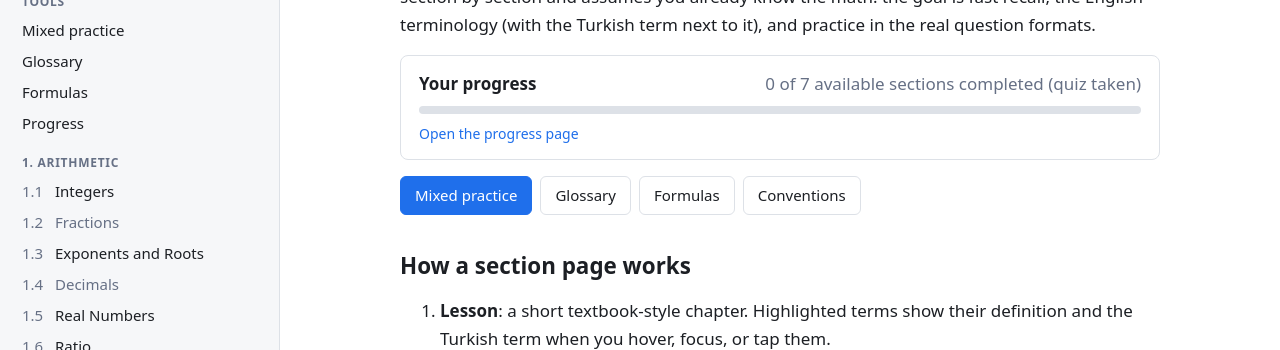
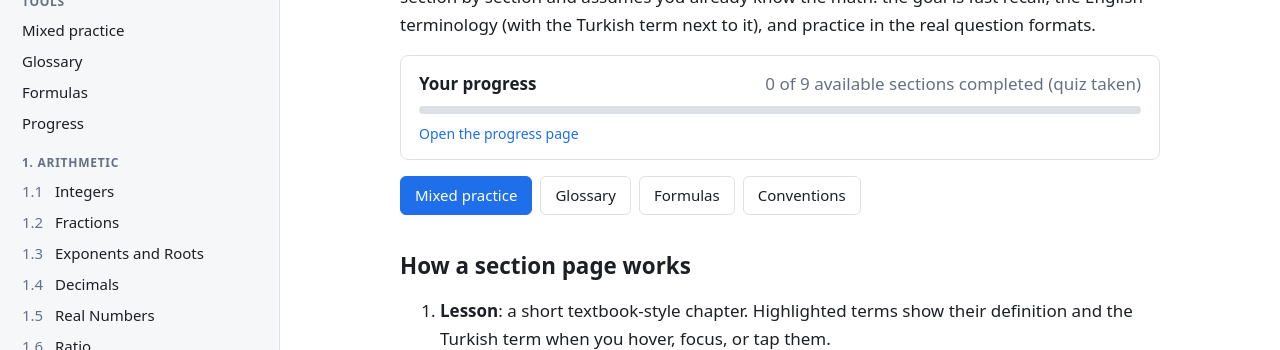
Before and after one commit to enesdemirelus/gre-math-2, a Next.js app: page / in a window 1280 px wide. Shown: the part 140-490 px from the top of the page. Built offline with nearby package versions, Linux system fonts and the light colour scheme.

Commit message:
Add section(s): 1-2-fractions 1-4-decimals 1-3-exponents-and-roots 1-6-ratio
Co-Authored-By: Claude Opus 5.5 <noreply@anthropic.com>
Claude-Session: https://claude.ai/code/session_01FYZPQEg3a7TeuPwUY3kGZX

```diff
--- a/content/diagrams/index.ts
+++ b/content/diagrams/index.ts
@@ -1,7 +1,9 @@
 // Generated by scripts/register.ts — do not edit by hand.
 import type { ComponentType } from "react";
 import { registry as s_1_1_integers } from "./1-1-integers";
+import { registry as s_1_2_fractions } from "./1-2-fractions";
 import { registry as s_1_3_exponents_and_roots } from "./1-3-exponents-and-roots";
+import { registry as s_1_4_decimals } from "./1-4-decimals";
 import { registry as s_1_5_real_numbers } from "./1-5-real-numbers";
 import { registry as s_1_6_ratio } from "./1-6-ratio";
 import { registry as s_3_5_circles } from "./3-5-circles";
@@ -9,7 +11,9 @@ import { registry as s_3_5_circles } from "./3-5-circles";
 // eslint-disable-next-line @typescript-eslint/no-explicit-any
 export const diagrams: Record<string, ComponentType<any>> = {
   ...s_1_1_integers,
+  ...s_1_2_fractions,
   ...s_1_3_exponents_and_roots,
+  ...s_1_4_decimals,
   ...s_1_5_real_numbers,
   ...s_1_6_ratio,
   ...s_3_5_circles,
--- a/content/interactives/index.ts
+++ b/content/interactives/index.ts
@@ -1,7 +1,9 @@
 // Generated by scripts/register.ts — do not edit by hand.
 import type { ComponentType } from "react";
 import { registry as s_1_1_integers } from "./1-1-integers";
+import { registry as s_1_2_fractions } from "./1-2-fractions";
 import { registry as s_1_3_exponents_and_roots } from "./1-3-exponents-and-roots";
+import { registry as s_1_4_decimals } from "./1-4-decimals";
 import { registry as s_1_5_real_numbers } from "./1-5-real-numbers";
 import { registry as s_1_6_ratio } from "./1-6-ratio";
 import { registry as s_1_7_percent } from "./1-7-percent";
@@ -11,7 +13,9 @@ import { registry as s_3_5_circles } from "./3-5-circles";
 // eslint-disable-next-line @typescript-eslint/no-explicit-any
 export const interactives: Record<string, ComponentType<any>> = {
   ...s_1_1_integers,
+  ...s_1_2_fractions,
   ...s_1_3_exponents_and_roots,
+  ...s_1_4_decimals,
   ...s_1_5_real_numbers,
   ...s_1_6_ratio,
   ...s_1_7_percent,
--- a/content/sections/1-3-exponents-and-roots.ts
+++ b/content/sections/1-3-exponents-and-roots.ts
@@ -412,14 +412,16 @@ x > 1: & \tfrac{1}{x} < 1 < \sqrt{x} < x < x^2 < x^3
       {
         id: "z1",
         type: "qc",
-        difficulty: "easy",
+        difficulty: "hard",
+        given: String.raw`$n$ is a positive integer.`,
         quantityA: String.raw`$-3^4$`,
-        quantityB: String.raw`$(-3)^3$`,
-        answer: "B",
+        quantityB: String.raw`$(-3)^{2n+1}$`,
+        answer: "D",
         explanation: [
-          String.raw`Quantity A: exponentiation comes before negation, so $-3^4 = -(3^4) = -81$.`,
-          String.raw`Quantity B: an odd power of a negative number is negative, $(-3)^3 = -27$.`,
-          String.raw`$-27 > -81$, so Quantity B is greater. Trap: reading $-3^4$ as $(-3)^4 = 81$ gives (A).`,
+          String.raw`Quantity A: exponentiation comes before negation, so $-3^4 = -(3^4) = -81$. (Reading it as $(-3)^4 = 81$ is the classic trap.)`,
+          String.raw`Quantity B: $2n + 1$ is odd, and an odd power of a negative number is negative, so $(-3)^{2n+1} = -3^{2n+1}$. Its absolute value grows with $n$.`,
+          String.raw`$n = 1$: Quantity B is $(-3)^3 = -27 > -81$, so B is greater. $n = 2$: Quantity B is $(-3)^5 = -243 < -81$, so A is greater.`,
+          String.raw`Both orders are possible, so the relationship cannot be determined.`,
         ],
       },
       {
--- a/content/sections/1-4-decimals.ts
+++ b/content/sections/1-4-decimals.ts
@@ -26,7 +26,7 @@ const section: Section = {
     { kind: "math", tex: String.raw`4{,}068.257 = 4(10^3) + 0(10^2) + 6(10^1) + 8(10^0) + 2(10^{-1}) + 5(10^{-2}) + 7(10^{-3})`, key: true },
     {
       kind: "p",
-      text: String.raw`The GRE names digits by their place: in $4{,}068.257$ the [[tens-digit|tens digit]] is 6, the [[tenths-digit|tenths digit]] is 2, the [[hundredths-digit|hundredths digit]] is 5 and the [[thousandths-digit|thousandths digit]] is 7. Notice the near-twins: _tens_ (left of the point) and _tenths_ (right of the point) are different places. Click the digits below to see each place and its value.`,
+      text: String.raw`The GRE names digits by their place: in $4{,}068.257$ the [[units-digit|ones (units) digit]] is 8, the [[tens-digit|tens digit]] is 6, the [[tenths-digit|tenths digit]] is 2, the [[hundredths-digit|hundredths digit]] is 5 and the [[thousandths-digit|thousandths digit]] is 7. Notice the near-twins: _tens_ (left of the point) and _tenths_ (right of the point) are different places. Click the digits below to see each place and its value.`,
     },
     {
       kind: "interactive",
--- a/content/sections/1-6-ratio.ts
+++ b/content/sections/1-6-ratio.ts
@@ -430,13 +430,14 @@ const section: Section = {
       {
         id: "z9",
         type: "ne",
-        difficulty: "easy",
-        stem: String.raw`A recipe uses flour and sugar in the ratio 7 to 2 by weight. If 945 grams of flour are used, how many grams of sugar are needed?`,
-        answer: { kind: "decimal", value: "270" },
+        difficulty: "medium",
+        stem: String.raw`A mixture contains only flour and sugar, in the ratio 7 to 2 by weight. How many grams of sugar must be added to 945 grams of the mixture so that the ratio of flour to sugar by weight becomes 3 to 2?`,
+        answer: { kind: "decimal", value: "280" },
         suffix: "grams",
         explanation: [
-          String.raw`Proportion: $\frac{945}{s} = \frac{7}{2}$, so $7s = 2 \cdot 945 = 1{,}890$ and $s = 270$.`,
-          String.raw`Or with parts: 7 parts are 945 grams, so one part is 135 grams and 2 parts are 270 grams.`,
+          String.raw`The mixture has $7 + 2 = 9$ parts, so one part is $945 \div 9 = 105$ grams: $735$ grams of flour and $210$ grams of sugar.`,
+          String.raw`Only sugar is added, so the flour stays $735$ grams. For a $3$ to $2$ ratio the sugar must be $735 \cdot \frac{2}{3} = 490$ grams.`,
+          String.raw`Sugar to add: $490 - 210 = 280$ grams. Trap: scaling the whole 945 grams to 3:2 (sugar $= 378$) forgets that the flour cannot change.`,
         ],
       },
       {
--- a/content/sections/index.ts
+++ b/content/sections/index.ts
@@ -1,7 +1,9 @@
 // Generated by scripts/register.ts — do not edit by hand.
 import type { Section } from "../types";
 import s_1_1_integers from "./1-1-integers";
+import s_1_2_fractions from "./1-2-fractions";
 import s_1_3_exponents_and_roots from "./1-3-exponents-and-roots";
+import s_1_4_decimals from "./1-4-decimals";
 import s_1_5_real_numbers from "./1-5-real-numbers";
 import s_1_6_ratio from "./1-6-ratio";
 import s_1_7_percent from "./1-7-percent";
@@ -10,7 +12,9 @@ import s_3_5_circles from "./3-5-circles";
 
 export const SECTIONS: Record<string, Section> = {
   "1-1-integers": s_1_1_integers,
+  "1-2-fractions": s_1_2_fractions,
   "1-3-exponents-and-roots": s_1_3_exponents_and_roots,
+  "1-4-decimals": s_1_4_decimals,
   "1-5-real-numbers": s_1_5_real_numbers,
   "1-6-ratio": s_1_6_ratio,
   "1-7-percent": s_1_7_percent,
```
Also changed, not shown: .render-tmp.tsx (deleted), content/ready.txt.
